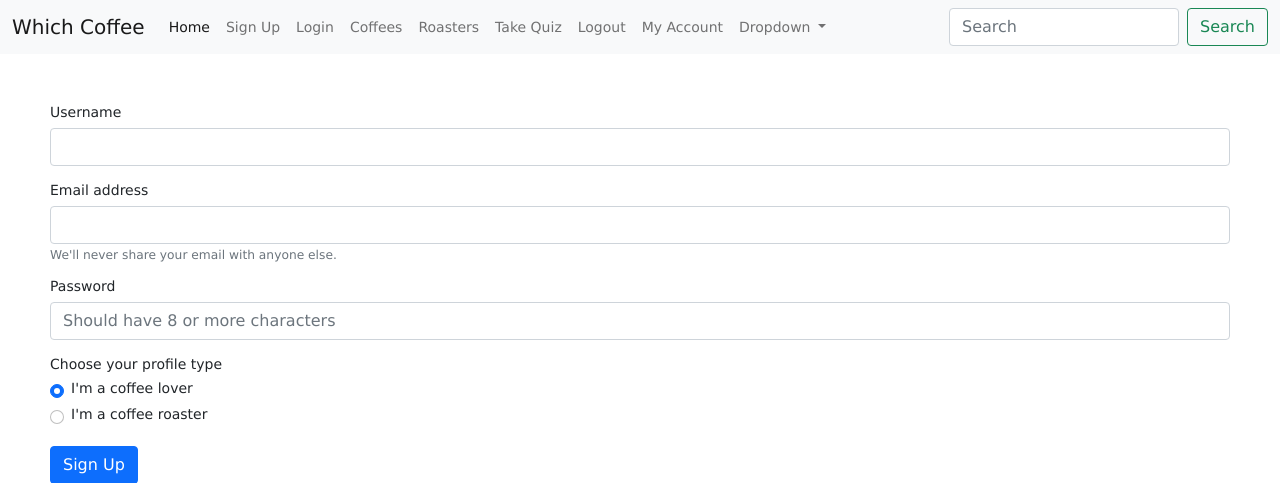
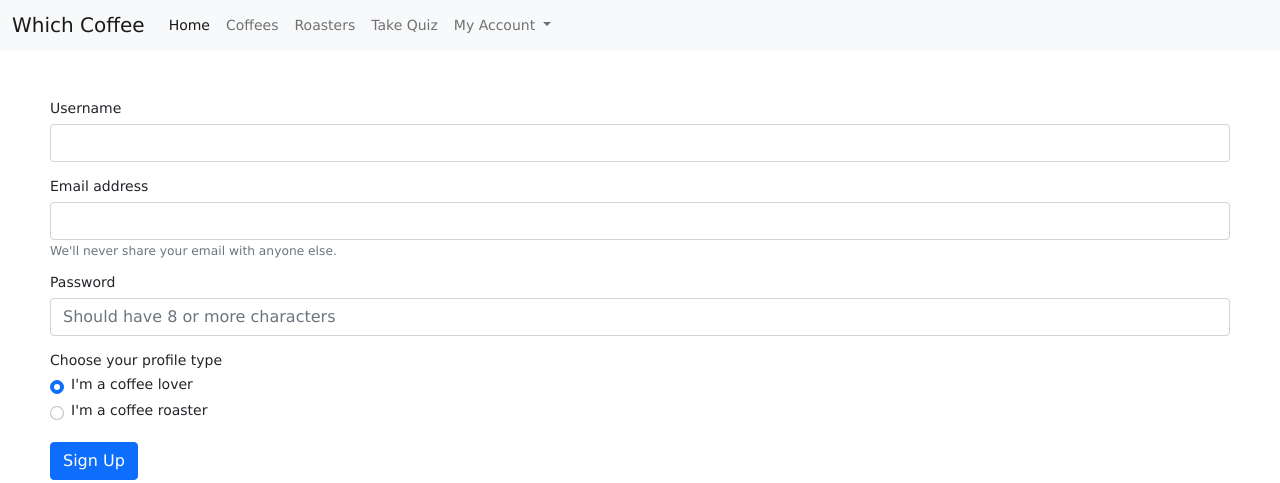
Before and after one commit to karinaglf/ironhack-project-which-coffee, a Node server app: page /signup in a window 1280 px wide. Shown: the top 483 px of the page. Run offline with Node 20, Linux system fonts and the light colour scheme; some libraries are stand-ins or nearby versions.

Commit message:
create profileType and auth logic for nav bar

```diff
--- a/config/index.js
+++ b/config/index.js
@@ -51,7 +51,7 @@ module.exports = (app) => {
 
   app.use(
     session({
-      secret: process.env.SESSION_SECRET || 'irohack123',
+      secret: process.env.SESSION_SECRET || 'ironhack123',
       cookie: { maxAge: 3600000 * 30 }, //1 day * 30 (in milliseconds)
       resave: true,
       saveUninitialized: false,
--- a/models/User.model.js
+++ b/models/User.model.js
@@ -5,6 +5,7 @@ const userSchema = new Schema(
     username: { type: String, required: true },
     email: { type: String, required: true },
     password: { type: String, required: true },
+    profileType: { type: String,  enum: ['roaster', 'coffeeLover'], required: true },
     isRoaster: { type: Boolean, default: 'false' },
     roaster: { type: Schema.Types.ObjectId, ref: 'Roaster' },
     favoriteCoffees: [{ type: Schema.Types.ObjectId, ref: 'Coffee' }],
--- a/routes/auth.routes.js
+++ b/routes/auth.routes.js
@@ -4,6 +4,7 @@ const User = require('./../models/User.model');
 const bcrypt = require('bcrypt');
 
 const isLoggedIn = require('./../middleware/isLoggedIn');
+const isRoaster = require('./../middleware/isRoaster');
 
 const saltRounds = 10;
 
@@ -22,7 +23,7 @@ router.get('/signup', (req, res) => {
 //POST /signup -
 
 router.post('/signup', (req, res) => {
-  const { username, email, password, isRoaster } = req.body;
+  const { username, email, password, profileType } = req.body;
   console.log('req.body', req.body);
 
   const usernameNotProvided = !username || username === '';
@@ -59,6 +60,7 @@ router.post('/signup', (req, res) => {
         username: username,
         password: hashedPassword,
         email: email,
+        profileType: profileType
       });
     })
     .then((createdUser) => {
--- a/routes/coffee.routes.js
+++ b/routes/coffee.routes.js
@@ -2,6 +2,7 @@ const router = require('express').Router();
 const Coffee = require('../models/Coffee.model');
 const fileUploader = require('../config/cloudinary.config');
 const User = require('./../models/User.model');
+const isRoaster = require('./../middleware/isRoaster');
 
 // GET - Show all coffees list
 
@@ -44,7 +45,7 @@ router.get('/coffees/detail/:coffeeId', (req, res) => {
 });
 
 //GET /coffees/create-coffee
-router.get('/coffees/create-coffee', (req, res) => {
+router.get('/coffees/create-coffee', isRoaster, (req, res) => {
   res.render('coffees/create-coffee');
 });
 
@@ -158,10 +159,8 @@ router.post('/coffees/detail/:coffeeId/add-favorite', (req, res) => {
     { new: true }
   )
     .then((theUser) => {
-      //theUser.favoriteCoffees.push(theCoffee);
       console.log('this is the current favorite coffees list', theUser);
       res.redirect('/profile');
-      //return  User.findById(currentUser).populate('favoriteCoffees')
     })
     .catch((err) =>
       console.log('Error while adding a coffee to the favorites list: ', err)
--- a/views/auth/signup-form.hbs
+++ b/views/auth/signup-form.hbs
@@ -15,13 +15,13 @@
   <div class="mb-3">
     <label for="profileTypeInput" class="form-label">Choose your profile type</label>
     <div class="form-check">
-        <input class="form-check-input" type="radio" name="isRoaster" id="flexRadio1"  checked>
+        <input class="form-check-input" type="radio" name="profileType" value="coffeeLover" id="flexRadio1"  checked>
         <label class="form-check-label" for="flexRadioDefault1">
                 I'm a coffee lover
         </label>
     </div>
     <div class="form-check">
-        <input class="form-check-input" type="radio" name="isRoaster" id="flexRadio2">
+        <input class="form-check-input" type="radio" name="profileType" value="roaster" id="flexRadio2">
         <label class="form-check-label" for="flexRadioDefault2">
             I'm a coffee roaster
         </label>
--- a/views/layout.hbs
+++ b/views/layout.hbs
@@ -19,14 +19,9 @@
          </button>
          <div class="collapse navbar-collapse" id="navbarSupportedContent">
             <ul class="navbar-nav me-auto mb-2 mb-lg-0">
+            {{#if userIsLoggedIn}}
             <li class="nav-item">
                <a class="nav-link active" aria-current="page" href="#">Home</a>
-            </li>
-            <li class="nav-item">
-               <a class="nav-link" href="/signup">Sign Up</a>
-            </li>
-            <li class="nav-item">
-               <a class="nav-link" href="/login">Login</a>
             </li>
             <li class="nav-item">
                <a class="nav-link" href="/coffees">Coffees</a>
@@ -37,27 +32,41 @@
             <li class="nav-item">
                <a class="nav-link" href="/quiz">Take Quiz</a>
             </li>
+            <li class="nav-item dropdown">
+               <a class="nav-link dropdown-toggle" href="#" id="navbarDropdown" role="button" data-bs-toggle="dropdown" aria-expanded="false">
+                  My Account
+               </a>
+               <ul class="dropdown-menu" aria-labelledby="navbarDropdown">
+                  <li><a class="dropdown-item" href="/signup">My Profile</a></li>
+                  <li><a class="dropdown-item" href="#">Favorite Coffees</a></li>
+                  <li><a class="dropdown-item" href="#">Suggested Coffee</a></li>
+                  <li><hr class="dropdown-divider"></li>
+                  <li><a class="dropdown-item" href="/logout">Logout</a></li>
+               </ul>
+            {{else}}
             <li class="nav-item">
-               <a class="nav-link" href="/logout">Logout</a>
+               <a class="nav-link active" aria-current="page" href="#">Home</a>
             </li>
             <li class="nav-item">
-               <a class="nav-link" href="/profile">My Account</a>
+               <a class="nav-link" href="/coffees">Coffees</a>
+            </li>
+            <li class="nav-item">
+               <a class="nav-link" href="/roasters">Roasters</a>
+            </li>
+            <li class="nav-item">
+               <a class="nav-link" href="/quiz">Take Quiz</a>
             </li>
             <li class="nav-item dropdown">
                <a class="nav-link dropdown-toggle" href="#" id="navbarDropdown" role="button" data-bs-toggle="dropdown" aria-expanded="false">
-                  Dropdown
+                  My Account
                </a>
                <ul class="dropdown-menu" aria-labelledby="navbarDropdown">
-                  <li><a class="dropdown-item" href="#">Action</a></li>
-                  <li><a class="dropdown-item" href="#">Another action</a></li>
-                  <li><hr class="dropdown-divider"></li>
-                  <li><a class="dropdown-item" href="#">Something else here</a></li>
+                  <li><a class="dropdown-item" href="/signup">Sign Up</a></li>
+                  <li><a class="dropdown-item" href="/login">Login</a></li>
                </ul>
             </li>
             </ul>
-            <form class="d-flex">
-            <input class="form-control me-2" type="search" placeholder="Search" aria-label="Search">
-            <button class="btn btn-outline-success" type="submit">Search</button>
+            {{/if}}
             </form>
          </div>
       </div>
```
Also changed, not shown: middleware/isRoaster.js (added, +8 -0 lines).
